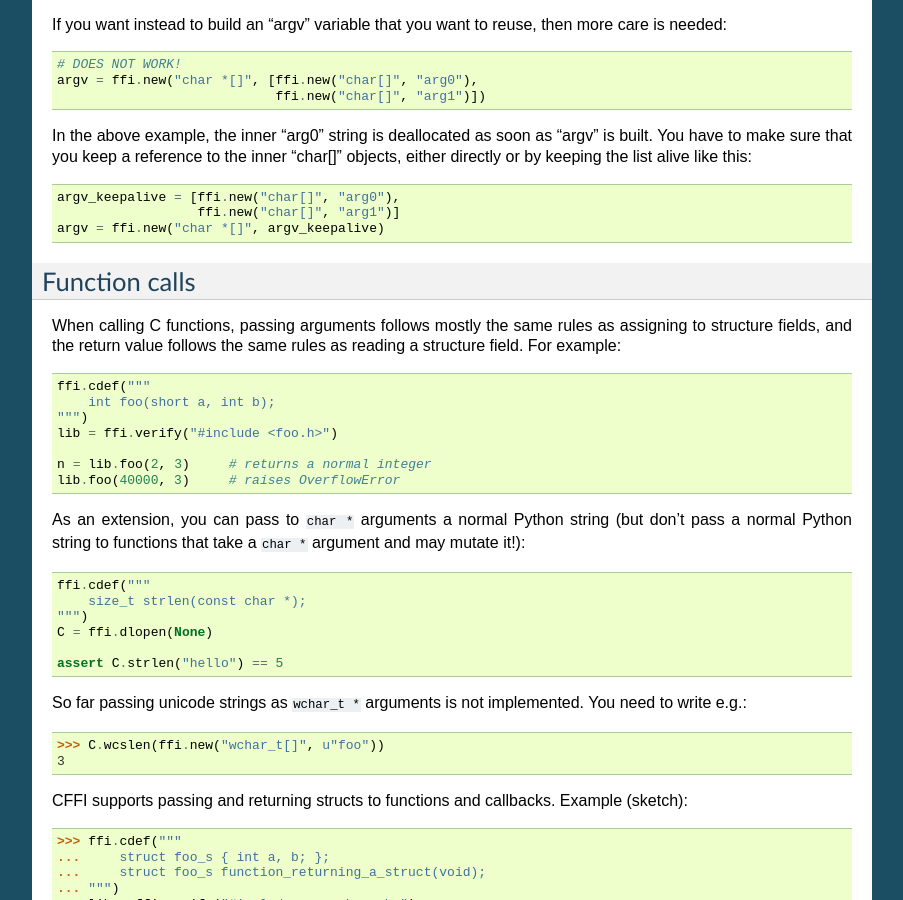
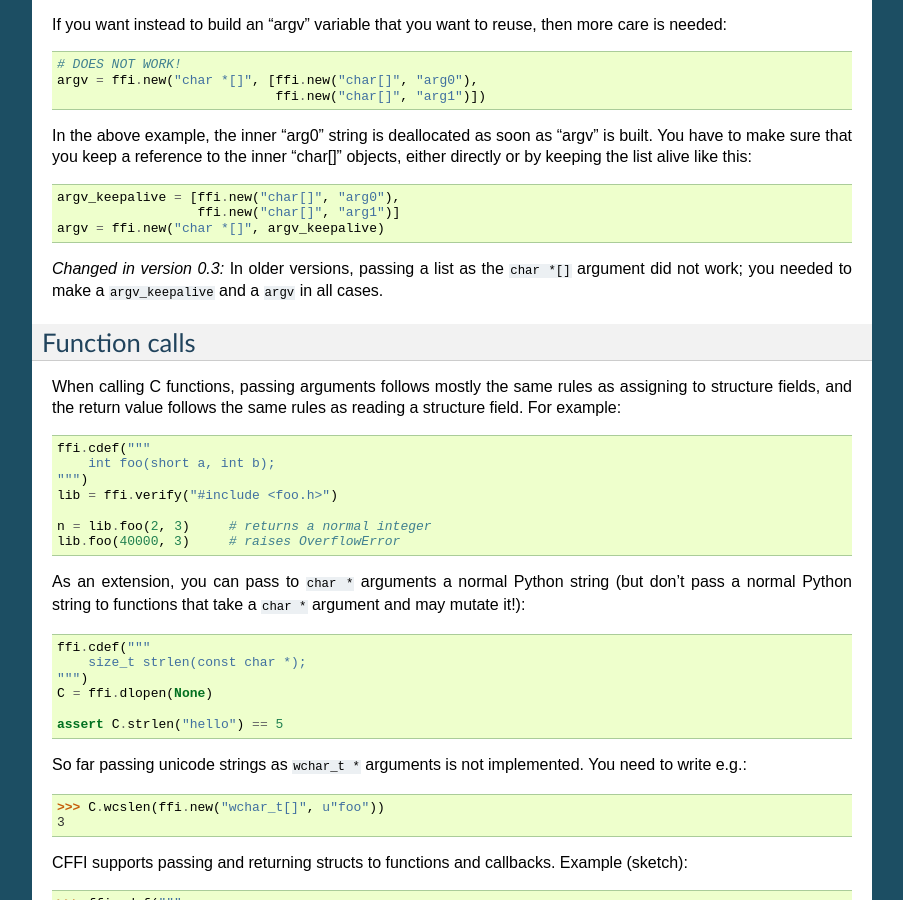
Before and after one commit to tharvik/cffi, a Sphinx documentation site: the page built from doc/source/index.rst, in a window 1280 px wide and 900 px high, scrolled down 9409 px. Shown: the whole window, without its empty margins (198-1101 px from the left). Built offline with Sphinx 7.4.7, drawn with Linux system fonts in a browser that asks for light colours; some of the changed text lies outside the part shown.

Commit message:
Document with a versionchanged the changes.

```diff
--- a/doc/source/index.rst
+++ b/doc/source/index.rst
@@ -702,6 +702,13 @@
    argv = ffi.new("char *[]", argv_keepalive)
 
 
+.. versionchanged:: 0.3
+
+   In older versions, passing a list as the ``char *[]`` argument did
+   not work; you needed to make a ``argv_keepalive`` and a ``argv``
+   in all cases.
+
+
 Function calls
 --------------
 
@@ -953,13 +960,15 @@
 |               |                        | if out of range  |                |
 +---------------+------------------------+------------------+----------------+
 
-(*) Note that when calling a function, as per C, a ``item *`` argument
-is identical to a ``item[]`` argument.  So you can pass an argument that
-is accepted by either C type, like for example passing a Python string
-to a ``char *`` argument or a list of integers to a ``int *`` argument.
-Note that even if you want to pass a single ``item``, you need to specify
-it in a list of length 1; for example, a ``struct foo *`` argument might
-be passed as ``[[field1, field2...]]``.
+.. versionchanged:: 0.3
+
+   (*) Note that when calling a function, as per C, a ``item *`` argument
+   is identical to a ``item[]`` argument.  So you can pass an argument that
+   is accepted by either C type, like for example passing a Python string
+   to a ``char *`` argument or a list of integers to a ``int *`` argument.
+   Note that even if you want to pass a single ``item``, you need to specify
+   it in a list of length 1; for example, a ``struct foo *`` argument might
+   be passed as ``[[field1, field2...]]``.
 
 As an optimization, the CPython version of CFFI assumes that a function
 with a ``char *`` argument to which you pass a Python string will not
```
